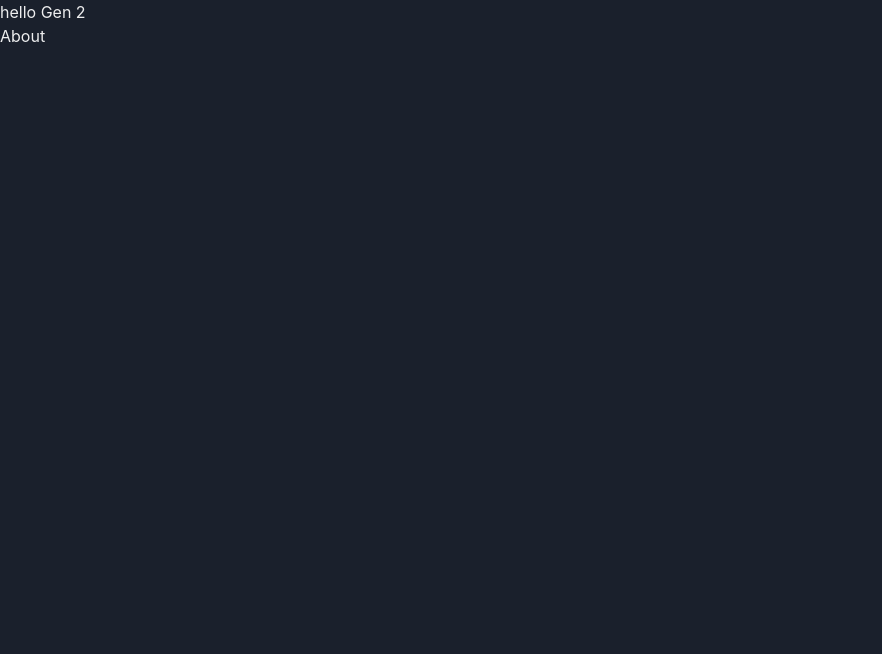
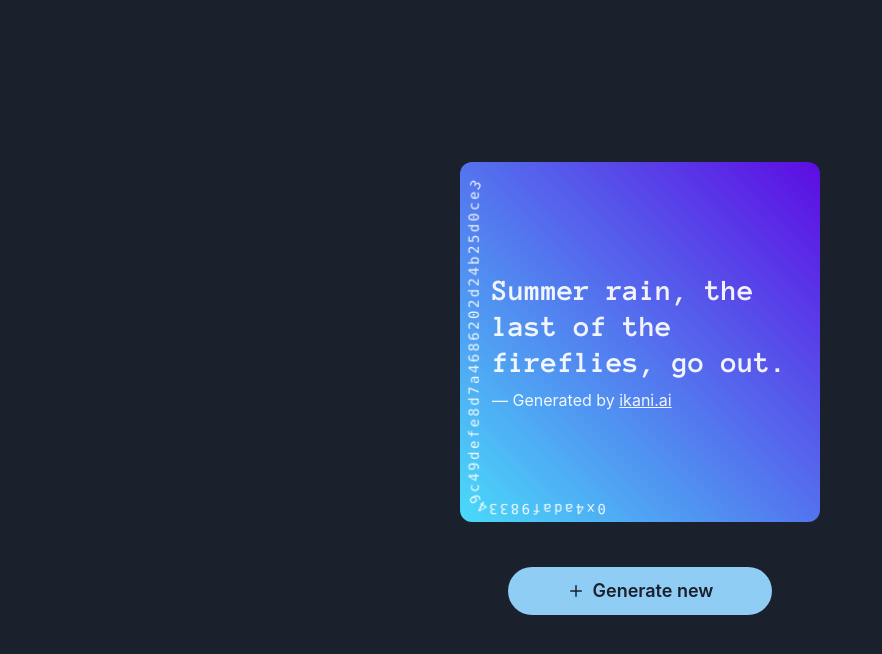
Before and after one commit to effyyzhang/Gen2-UI, a Next.js app: page / in a window 1280 px wide. Shown: the top 654 px of the page, without its empty margins (0-882 px from the left). Built offline with nearby package versions, Linux system fonts and the light colour scheme.

Commit message:
animate address

```diff
--- a/components/Card.tsx
+++ b/components/Card.tsx
@@ -13,7 +13,6 @@ import {
 } from "@chakra-ui/react";
 import { FiPlus } from "react-icons/fi";
 import { PoemData } from "../lib/types";
-import Address from "./Address";
 
 //prepare text on path animation
 
@@ -36,7 +35,6 @@ const Card = ({ data }: { data: PoemData }) => {
               "linear(to-b, orange.100, purple.300)",
             ]}
           >
-            <Address address={data.address} />
             <Heading size="lg" padding={8} color="Purple 700">
               {lines[0]},
               <br />
--- a/components/StaticCard.tsx
+++ b/components/StaticCard.tsx
@@ -15,6 +15,11 @@ import { FiPlus } from "react-icons/fi";
 import { motion } from "framer-motion";
 import "@fontsource/anonymous-pro/700.css";
 import React, { useState, useEffect, useRef } from "react";
+import { gsap } from "gsap/dist/gsap";
+import { MotionPathPlugin } from "gsap/dist/MotionPathPlugin";
+import { SplitText } from "gsap/dist/SplitText";
+
+gsap.registerPlugin(MotionPathPlugin, SplitText);
 const StaticCard = () => {
   const poem: string = "Summer rain, the last of the fireflies, go out.";
   const address: string = "0x4adaf983349c49defe8d7a4686202d24b25d0ce3";
@@ -22,22 +27,68 @@ const StaticCard = () => {
   const color2: string = "#".concat(address.slice(-6));
   const cardSize: number = 360;
   const textPath: string =
-    "M16,16 h300 a16,16 0 0 1 16,16 v300 a16,16 0 0 1 -16,16 h-300 a16,16 0 0 1 -16,-16 v-300 a16,16 0 0 1 16,-16 z";
+    "M30,15 h300 a16,16 0 0 1 16,16 v300 a16,16 0 0 1 -16,16 h-300 a16,16 0 0 1 -16,-16 v-300 a16,16 0 0 1 16,-16 z";
   var lines: string[] = poem.split(", ");
+  //ref
+  let animatedText = useRef(null);
+  let animatedAddress = useRef(null);
+  let svgPath = useRef(null);
+
   //typewriter animation
-  let animatedText = useRef(null);
-
   const typeWriter = () => {
-    const el = animatedText.current;
-    const text = el.innerHTML;
-
     (function _type(i = 0) {
-      if (i === text.length) return;
-      el.innerHTML = text.substring(0, i + 1);
+      if (i === poem.length) return;
+      animatedText.current.innerHTML = poem.substring(0, i + 1);
       setTimeout(() => _type(i + 1), 100);
     })();
   };
-  typeWriter();
+  useEffect(() => {
+    typeWriter();
+  }, [animatedText]);
+
+  //animate address
+  const dur = 20;
+  const each = dur * 0.01;
+  function roundTo2(num) {
+    return Math.round((num + Number.EPSILON) * 100) / 100;
+  }
+
+  const hoverEffect = useEffect(() => {
+    const tl = gsap.timeline({
+      paused: true,
+      reversed: true,
+      onComplete: () => tl.restart(),
+    });
+
+    const splitText = new SplitText(animatedAddress.current, {
+      type: "chars",
+      charsClass: "letter",
+    });
+
+    splitText.chars.forEach((char, i) => {
+      char.classList.add("c" + char.innerHTML);
+      const timeOffset = i * each;
+      const startTime = dur / 2 + timeOffset;
+      const pathOffset = roundTo2(startTime / dur) / 1.2;
+      const tween = gsap.to(splitText.chars[i], {
+        motionPath: {
+          path: svgPath.current,
+          align: svgPath.current,
+          alignOrigin: [0.5, 0.5],
+          autoRotate: true,
+          start: pathOffset,
+          end: 1 + pathOffset,
+        },
+        immediateRender: true,
+        duration: 24,
+        ease: "none",
+      });
+      tl.add(tween, 0);
+    });
+
+    tl.play();
+  }, [animatedAddress]);
+
   return (
     <Box>
       <Center>
@@ -51,9 +102,9 @@ const StaticCard = () => {
             overflow="hidden"
             bgGradient={`linear(to-tr, ${color1}, ${color2})`}
           >
-            <Flex padding={5} flexDirection="column" justifyContent="center">
+            <Flex padding={8} flexDirection="column" justifyContent="center">
               <Heading
-                ref={animatedText}
+                ref={(el) => (animatedText.current = el)}
                 size="lg"
                 color="Purple 700"
                 fontFamily="Anonymous Pro"
@@ -64,29 +115,32 @@ const StaticCard = () => {
               <Text mt={2}>
                 — Generated by{" "}
                 <Link>
-                  <Text as="u">"ikani.ai"</Text>
+                  <Text as="u">ikani.ai</Text>
                 </Link>
               </Text>
             </Flex>
 
-            <Box position="absolute" p={2} opacity="0.6">
+            <Box boxSize={cardSize} position="absolute" opacity="0.6">
               <svg
-                width={cardSize}
-                height={cardSize}
+                width="100%"
+                height="100%"
                 xmlns="http://www.w3.org/2000/svg"
+                fill="none"
+                // stroke="red"
+                viewBox="0 0 360 360"
+                preserveAspectRatio="none"
               >
-                <defs>
-                  <path id="svgPath" d={textPath} />
-                </defs>
-                <g fill="white">
-                  <text fontSize="16" fontFamily="Menlo, monospace">
-                    <textPath xlinkHref="#svgPath">{address}</textPath>
-                  </text>
-                </g>
+                <path ref={(el) => (svgPath.current = el)} d={textPath} />
               </svg>
             </Box>
           </Grid>
-
+          <Text
+            fontSize="sm"
+            as="samp"
+            ref={(el) => (animatedAddress.current = el)}
+          >
+            {address}
+          </Text>
           <Button
             leftIcon={<FiPlus />}
             my={6}
--- a/package.json
+++ b/package.json
@@ -16,7 +16,7 @@
     "@emotion/styled": "^11",
     "@fontsource/anonymous-pro": "^4.4.2",
     "framer-motion": "^4",
-    "gsap": "npm:@gsap/shockingly",
+    "gsap": "./gsap-bonus.tgz",
     "next": "^10.2.3",
     "react": "^17.0.2",
     "react-dom": "^17.0.2",
--- a/pages/index.tsx
+++ b/pages/index.tsx
@@ -1,11 +1,12 @@
 import { NextPage } from "next";
 import Link from "next/link";
+import dynamic from "next/dynamic";
+import DemoCard from "../components/StaticCard";
 
 const IndexPage = () => {
   return (
     <>
-      <h1>hello Gen 2</h1>
-      <Link href="/about">About</Link>
+      <DemoCard />
     </>
   );
 };
```
Also changed, not shown: pages/poem/index.tsx (deleted, +0 -9 lines), 2 other files (tests, documents, lock files or other folders).
